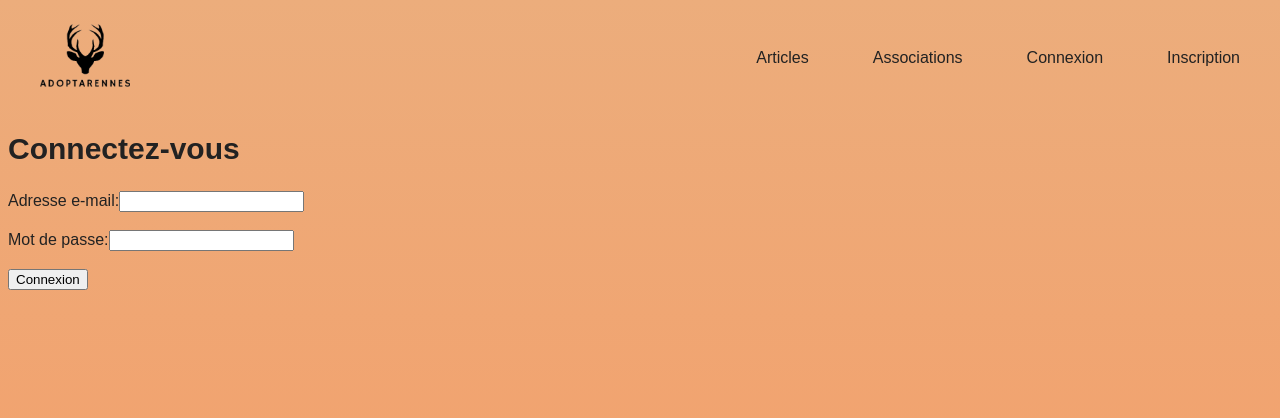
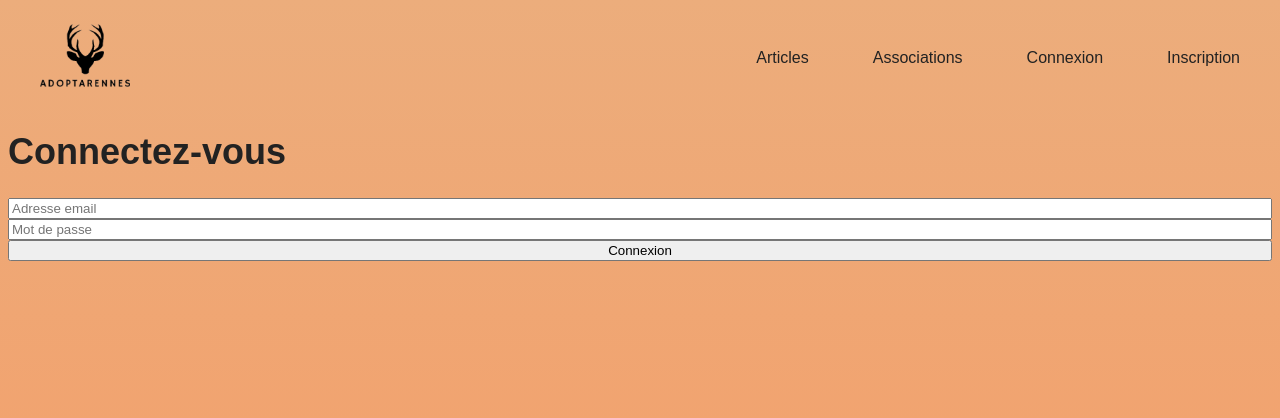
Before and after one commit to ElNinoLombard/48_h_2, an Angular app in the folder adopte_a_rennes/: page /auth/login in a window 1280 px wide. Shown: the top 418 px of the page. Built offline with nearby package versions, Linux system fonts and the light colour scheme.

Commit message:
csspage connexion3

```diff
--- a/adopte_a_rennes/src/app/core/auth/login/login.component.html
+++ b/adopte_a_rennes/src/app/core/auth/login/login.component.html
@@ -1,12 +1,8 @@
 <div class="form-connexion">
-    <h2>Connectez-vous</h2>
+    <h1>Connectez-vous</h1>
     <form>
-        <label for="email">Adresse e-mail:</label>
-        <input type="email" id="email" name="email" required><br><br>
-
-        <label for="password">Mot de passe:</label>
-        <input type="password" id="password" name="password" required><br><br>
-
+        <input placeholder="Adresse email" type="email" id="email" name="email" required>
+        <input placeholder="Mot de passe" type="password" id="password" name="password" required>
         <input type="submit" value="Connexion">
     </form>
 </div>
--- a/adopte_a_rennes/src/app/core/auth/login/login.component.scss
+++ b/adopte_a_rennes/src/app/core/auth/login/login.component.scss
@@ -0,0 +1,4 @@
+form{
+    display: flex;
+    flex-direction: column;
+}
--- a/adopte_a_rennes/src/app/shared/navbar/navbar.component.html
+++ b/adopte_a_rennes/src/app/shared/navbar/navbar.component.html
@@ -3,7 +3,7 @@
     <div class="logo-container">
       <img
         src="../../../assets/images/AdoptARENNES-removebg-preview 2.png"
-        alt="Logo"
+        alt="Logo Adopte A Rennes qui renvoie vers la page d'accueil"
       />
     </div>
     <div class="menu-items">
```
